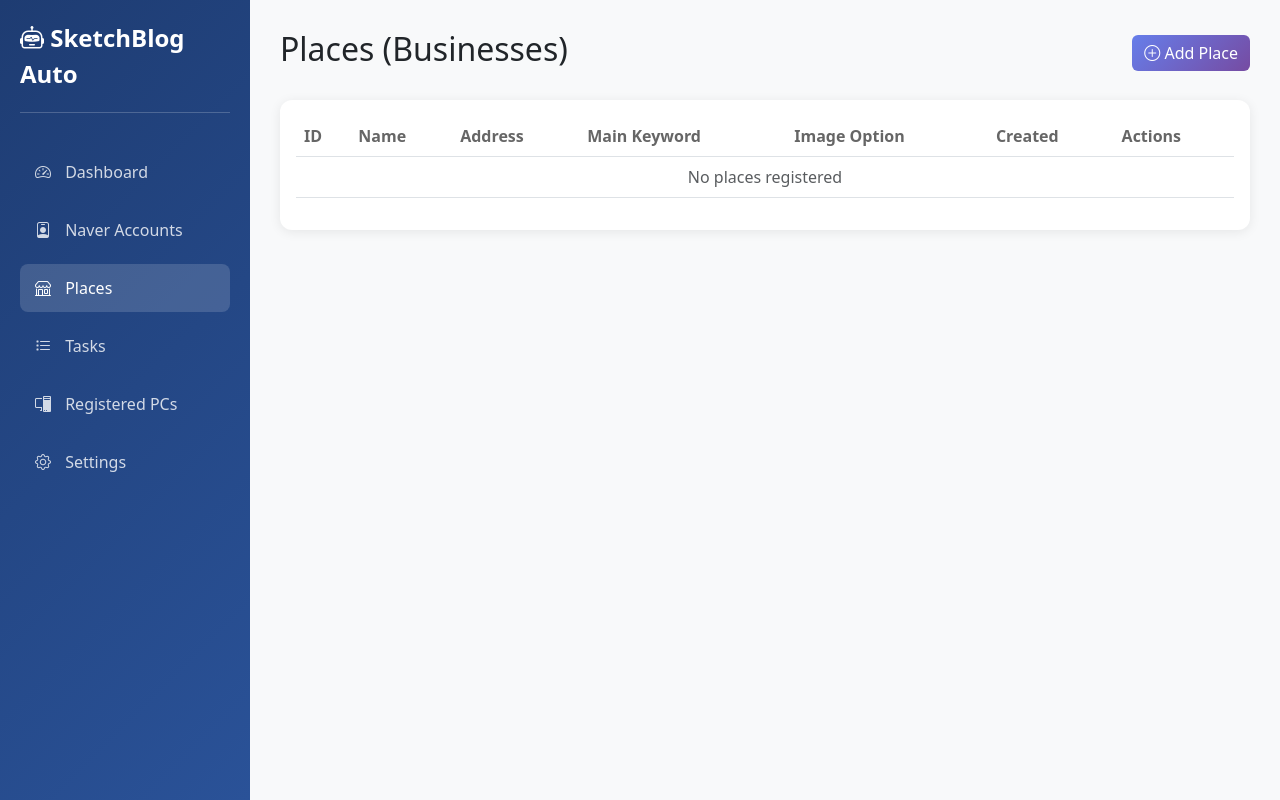
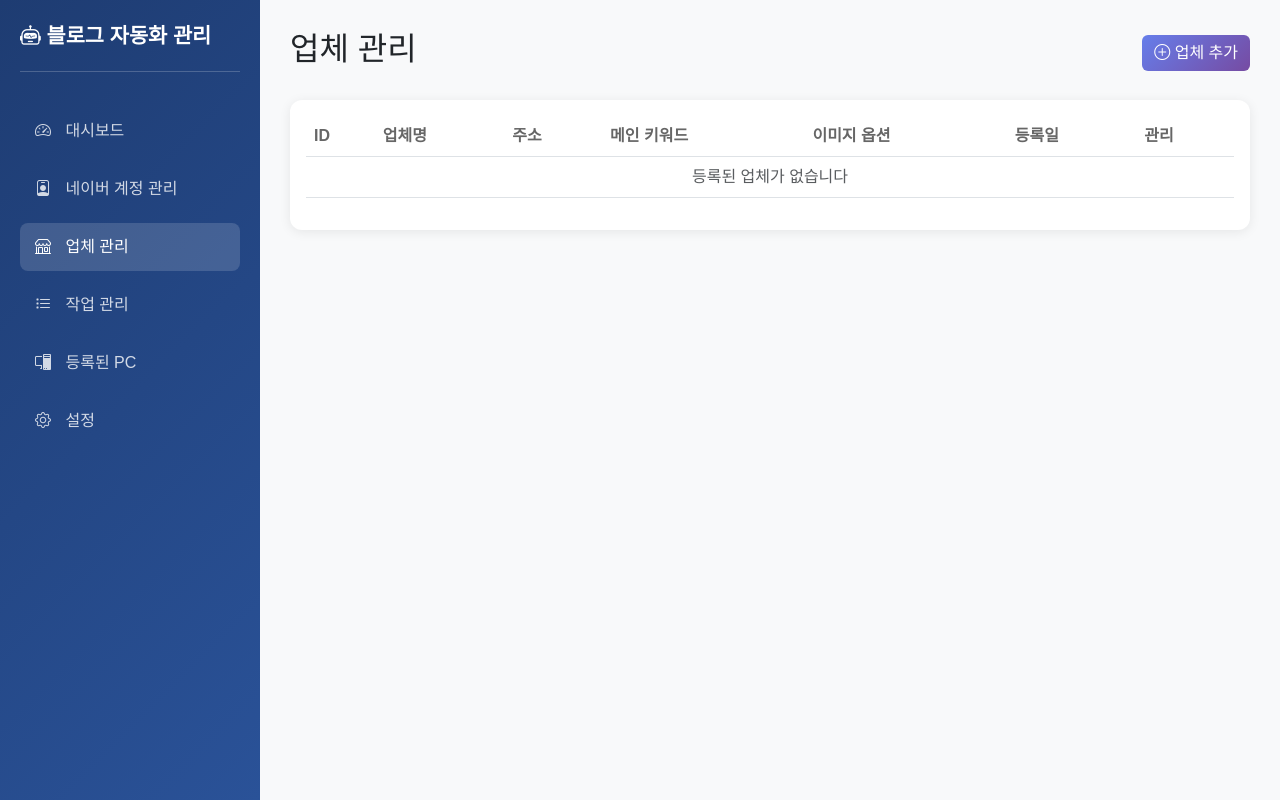
Before and after one commit to wlstn9756-hub/sketchtool, a FastAPI app: page /places in a window 1280 px wide. Run offline with FastAPI, Linux system fonts and the light colour scheme.

Commit message:
Translate all admin UI templates to Korean
- Dashboard: 대시보드
- Naver Accounts: 네이버 계정 관리
- Places: 업체 관리
- Tasks: 작업 관리
- Registered PCs: 등록된 PC
- Settings: 설정

All labels, buttons, messages now in Korean

```diff
--- a/server/templates/base.html
+++ b/server/templates/base.html
@@ -3,15 +3,16 @@
 <head>
     <meta charset="UTF-8">
     <meta name="viewport" content="width=device-width, initial-scale=1.0">
-    <title>{% block title %}SketchBlog Auto{% endblock %}</title>
+    <title>{% block title %}블로그 자동화{% endblock %}</title>
     <link href="https://cdn.jsdelivr.net/npm/bootstrap@5.3.2/dist/css/bootstrap.min.css" rel="stylesheet">
     <link href="https://cdn.jsdelivr.net/npm/bootstrap-icons@1.11.1/font/bootstrap-icons.css" rel="stylesheet">
     <style>
         :root {
-            --sidebar-width: 250px;
+            --sidebar-width: 260px;
         }
         body {
             min-height: 100vh;
+            font-family: 'Malgun Gothic', 'Apple SD Gothic Neo', sans-serif;
         }
         .sidebar {
             position: fixed;
@@ -25,7 +26,7 @@
         }
         .sidebar .logo {
             color: white;
-            font-size: 1.5rem;
+            font-size: 1.3rem;
             font-weight: bold;
             margin-bottom: 30px;
             padding-bottom: 20px;
@@ -106,26 +107,26 @@
 <body>
     <div class="sidebar">
         <div class="logo">
-            <i class="bi bi-robot"></i> SketchBlog Auto
+            <i class="bi bi-robot"></i> 블로그 자동화 관리
         </div>
         <nav class="nav flex-column">
             <a class="nav-link {% if request.url.path == '/' %}active{% endif %}" href="/">
-                <i class="bi bi-speedometer2"></i> Dashboard
+                <i class="bi bi-speedometer2"></i> 대시보드
             </a>
             <a class="nav-link {% if request.url.path == '/accounts' %}active{% endif %}" href="/accounts">
-                <i class="bi bi-person-badge"></i> Naver Accounts
+                <i class="bi bi-person-badge"></i> 네이버 계정 관리
             </a>
             <a class="nav-link {% if request.url.path == '/places' %}active{% endif %}" href="/places">
-                <i class="bi bi-shop"></i> Places
+                <i class="bi bi-shop"></i> 업체 관리
             </a>
             <a class="nav-link {% if request.url.path == '/tasks' %}active{% endif %}" href="/tasks">
-                <i class="bi bi-list-task"></i> Tasks
+                <i class="bi bi-list-task"></i> 작업 관리
             </a>
             <a class="nav-link {% if request.url.path == '/pcs' %}active{% endif %}" href="/pcs">
-                <i class="bi bi-pc-display"></i> Registered PCs
+                <i class="bi bi-pc-display"></i> 등록된 PC
             </a>
             <a class="nav-link {% if request.url.path == '/settings' %}active{% endif %}" href="/settings">
-                <i class="bi bi-gear"></i> Settings
+                <i class="bi bi-gear"></i> 설정
             </a>
         </nav>
     </div>
--- a/server/templates/places.html
+++ b/server/templates/places.html
@@ -1,11 +1,11 @@
 {% extends "base.html" %}
-{% block title %}Places - SketchBlog Auto{% endblock %}
+{% block title %}업체 관리 - 블로그 자동화{% endblock %}
 
 {% block content %}
 <div class="d-flex justify-content-between align-items-center mb-4">
-    <h2>Places (Businesses)</h2>
+    <h2>업체 관리</h2>
     <button class="btn btn-primary" data-bs-toggle="modal" data-bs-target="#addPlaceModal">
-        <i class="bi bi-plus-circle"></i> Add Place
+        <i class="bi bi-plus-circle"></i> 업체 추가
     </button>
 </div>
 
@@ -15,12 +15,12 @@
             <thead>
                 <tr>
                     <th>ID</th>
-                    <th>Name</th>
-                    <th>Address</th>
-                    <th>Main Keyword</th>
-                    <th>Image Option</th>
-                    <th>Created</th>
-                    <th>Actions</th>
+                    <th>업체명</th>
+                    <th>주소</th>
+                    <th>메인 키워드</th>
+                    <th>이미지 옵션</th>
+                    <th>등록일</th>
+                    <th>관리</th>
                 </tr>
             </thead>
             <tbody>
@@ -31,7 +31,14 @@
                     <td>{{ place.address[:30] }}{% if place.address|length > 30 %}...{% endif %}</td>
                     <td>{{ place.main_keyword }}</td>
                     <td>
-                        <span class="badge bg-info">{{ place.image_option }}</span>
+                        <span class="badge bg-info">
+                            {% if place.image_option == 'none' %}이미지 없음
+                            {% elif place.image_option == 'text_image' %}텍스트+이미지
+                            {% elif place.image_option == 'custom' %}직접 업로드
+                            {% elif place.image_option == 'google_drive' %}구글 드라이브
+                            {% elif place.image_option == 'pixabay' %}픽사베이
+                            {% else %}{{ place.image_option }}{% endif %}
+                        </span>
                     </td>
                     <td>{{ place.created_at.strftime('%Y-%m-%d') }}</td>
                     <td>
@@ -39,7 +46,7 @@
                             <i class="bi bi-eye"></i>
                         </button>
                         <form action="/places/delete/{{ place.id }}" method="post" style="display: inline;">
-                            <button type="submit" class="btn btn-sm btn-outline-danger" onclick="return confirm('Delete this place?')">
+                            <button type="submit" class="btn btn-sm btn-outline-danger" onclick="return confirm('이 업체를 삭제하시겠습니까?')">
                                 <i class="bi bi-trash"></i>
                             </button>
                         </form>
@@ -47,7 +54,7 @@
                 </tr>
                 {% else %}
                 <tr>
-                    <td colspan="7" class="text-center text-muted">No places registered</td>
+                    <td colspan="7" class="text-center text-muted">등록된 업체가 없습니다</td>
                 </tr>
                 {% endfor %}
             </tbody>
@@ -55,79 +62,90 @@
     </div>
 </div>
 
-<!-- Add Place Modal -->
+<!-- 업체 추가 모달 -->
 <div class="modal fade" id="addPlaceModal" tabindex="-1">
     <div class="modal-dialog modal-lg">
         <div class="modal-content">
             <form action="/places/add" method="post">
                 <div class="modal-header">
-                    <h5 class="modal-title">Add New Place</h5>
+                    <h5 class="modal-title">새 업체 등록</h5>
                     <button type="button" class="btn-close" data-bs-dismiss="modal"></button>
                 </div>
                 <div class="modal-body">
                     <div class="row">
                         <div class="col-md-6 mb-3">
-                            <label class="form-label">Place Name *</label>
-                            <input type="text" name="name" class="form-control" required placeholder="Business name">
+                            <label class="form-label">업체명 *</label>
+                            <input type="text" name="name" class="form-control" required placeholder="업체 이름">
                         </div>
                         <div class="col-md-6 mb-3">
-                            <label class="form-label">Category</label>
-                            <input type="text" name="category" class="form-control" placeholder="restaurant, cafe, etc.">
+                            <label class="form-label">카테고리</label>
+                            <select name="category" class="form-select">
+                                <option value="">선택</option>
+                                <option value="restaurant">음식점</option>
+                                <option value="cafe">카페</option>
+                                <option value="hospital">병원</option>
+                                <option value="beauty">미용/뷰티</option>
+                                <option value="fitness">피트니스</option>
+                                <option value="etc">기타</option>
+                            </select>
                         </div>
                     </div>
                     <div class="mb-3">
-                        <label class="form-label">Address *</label>
-                        <input type="text" name="address" class="form-control" required placeholder="Full address">
+                        <label class="form-label">주소 *</label>
+                        <input type="text" name="address" class="form-control" required placeholder="전체 주소">
                     </div>
                     <div class="mb-3">
-                        <label class="form-label">Main Keyword *</label>
-                        <input type="text" name="main_keyword" class="form-control" required placeholder="Primary keyword for blog">
+                        <label class="form-label">메인 키워드 *</label>
+                        <input type="text" name="main_keyword" class="form-control" required placeholder="블로그 메인 키워드">
+                        <small class="text-muted">블로그 글의 핵심이 되는 키워드</small>
                     </div>
                     <div class="mb-3">
-                        <label class="form-label">Bottom Tags (comma separated)</label>
-                        <input type="text" name="bottom_tags" class="form-control" placeholder="tag1, tag2, tag3">
+                        <label class="form-label">하단 태그 (쉼표로 구분)</label>
+                        <input type="text" name="bottom_tags" class="form-control" placeholder="태그1, 태그2, 태그3">
                     </div>
                     <div class="mb-3">
-                        <label class="form-label">Forbidden Words (comma separated)</label>
-                        <input type="text" name="forbidden_words" class="form-control" placeholder="word1, word2">
+                        <label class="form-label">금지 단어 (쉼표로 구분)</label>
+                        <input type="text" name="forbidden_words" class="form-control" placeholder="단어1, 단어2">
+                        <small class="text-muted">GPT가 사용하지 말아야 할 단어</small>
                     </div>
                     <div class="mb-3">
-                        <label class="form-label">Custom Prompt</label>
-                        <textarea name="prompt" class="form-control" rows="3" placeholder="Custom GPT prompt (optional)"></textarea>
+                        <label class="form-label">커스텀 프롬프트</label>
+                        <textarea name="prompt" class="form-control" rows="3" placeholder="GPT에게 전달할 추가 지시사항 (선택)"></textarea>
                     </div>
 
                     <hr>
-                    <h6>Image Settings</h6>
+                    <h6><i class="bi bi-image"></i> 이미지 설정</h6>
 
                     <div class="mb-3">
-                        <label class="form-label">Image Option</label>
+                        <label class="form-label">이미지 옵션</label>
                         <select name="image_option" class="form-select" id="imageOption" onchange="toggleImageFields()">
-                            <option value="none">No Images</option>
-                            <option value="text_image">Text + Image</option>
-                            <option value="custom">Custom URLs</option>
-                            <option value="google_drive">Google Drive</option>
-                            <option value="pixabay">Pixabay Search</option>
+                            <option value="none">이미지 없음</option>
+                            <option value="text_image">텍스트 + 이미지 (기본)</option>
+                            <option value="custom">직접 이미지 URL 입력</option>
+                            <option value="google_drive">구글 드라이브에서 가져오기</option>
+                            <option value="pixabay">픽사베이 검색</option>
                         </select>
                     </div>
 
                     <div class="mb-3 image-field d-none" id="customUrlsField">
-                        <label class="form-label">Image URLs (one per line or comma separated)</label>
+                        <label class="form-label">이미지 URL (한 줄에 하나씩 또는 쉼표로 구분)</label>
                         <textarea name="image_urls" class="form-control" rows="3" placeholder="https://example.com/image1.jpg&#10;https://example.com/image2.jpg"></textarea>
+                        <small class="text-muted">여러 이미지를 등록하면 2열 그리드로 배치됩니다</small>
                     </div>
 
                     <div class="mb-3 image-field d-none" id="googleDriveField">
-                        <label class="form-label">Google Drive Folder URL</label>
+                        <label class="form-label">구글 드라이브 폴더 URL</label>
                         <input type="text" name="google_drive_url" class="form-control" placeholder="https://drive.google.com/...">
                     </div>
 
                     <div class="mb-3 image-field d-none" id="pixabayField">
-                        <label class="form-label">Pixabay Search Keyword</label>
-                        <input type="text" name="pixabay_keyword" class="form-control" placeholder="food, restaurant, etc.">
+                        <label class="form-label">픽사베이 검색 키워드</label>
+                        <input type="text" name="pixabay_keyword" class="form-control" placeholder="음식, 카페, 인테리어 등">
                     </div>
                 </div>
                 <div class="modal-footer">
-                    <button type="button" class="btn btn-secondary" data-bs-dismiss="modal">Cancel</button>
-                    <button type="submit" class="btn btn-primary">Add Place</button>
+                    <button type="button" class="btn btn-secondary" data-bs-dismiss="modal">취소</button>
+                    <button type="submit" class="btn btn-primary">업체 등록</button>
                 </div>
             </form>
         </div>
@@ -151,7 +169,7 @@ function toggleImageFields() {
 }
 
 function viewPlace(id) {
-    alert('View place details - ID: ' + id);
+    alert('업체 상세 보기 - ID: ' + id);
 }
 </script>
 {% endblock %}
```
Also changed, not shown: server/templates/accounts.html (+25 -22 lines), server/templates/dashboard.html (+23 -15 lines), server/templates/pcs.html (+17 -17 lines), server/templates/settings.html (+31 -27 lines), server/templates/tasks.html (+34 -28 lines).
